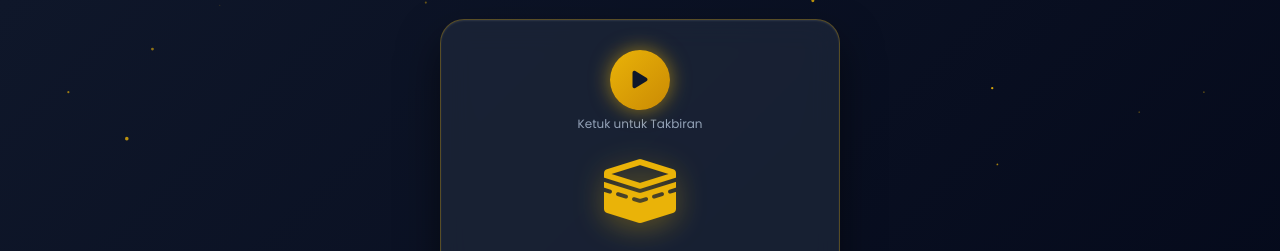
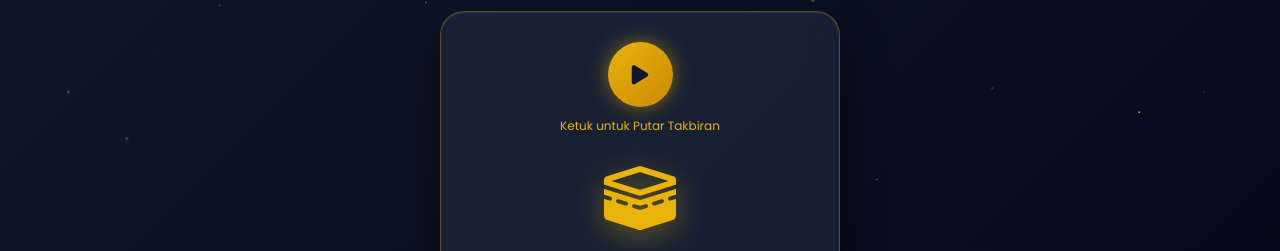
Before and after one commit to rakhman-rh/selamat-hari-raya-idul-adha, a plain HTML site: page index.html in a window 1280 px wide. Shown: the top 251 px of the page. Drawn offline with Linux system fonts and the light colour scheme.

Commit message:
Refactor audio control and update styles
Removed comments and adjusted styles for audio control button. Updated audio source and status display.

```diff
--- a/index.html
+++ b/index.html
@@ -4,7 +4,6 @@
     <meta charset="UTF-8">
     <meta name="viewport" content="width=device-width, initial-scale=1.0">
     <title>Selamat Hari Raya Idul Adha</title>
-    <!-- Google Fonts & Font Awesome Icons -->
     <link href="https://fonts.googleapis.com/css2?family=Amiri:ital@1&family=Poppins:wght@300;400;600;700&display=swap" rel="stylesheet">
     <link rel="stylesheet" href="https://cdnjs.cloudflare.com/ajax/libs/font-awesome/6.4.0/css/all.min.css">
 
@@ -57,26 +56,25 @@
         }
 
         .card-container:active {
-            transform: scale(0.98) rotateX(5deg) rotateY(5deg);
+            transform: scale(0.98);
         }
 
-        /* Audio Control Button (Floating & Glow) */
+        /* Audio Control Button */
         .audio-control {
             background: linear-gradient(135deg, #eab308 0%, #ca8a04 100%);
             border: none;
-            width: 60px;
-            height: 60px;
+            width: 65px;
+            height: 65px;
             border-radius: 50%;
             color: #0f172a;
-            font-size: 20px;
+            font-size: 22px;
             cursor: pointer;
-            margin: 0 auto 20px auto;
+            margin: 0 auto 10px auto;
             display: flex;
             justify-content: center;
             align-items: center;
-            box-shadow: 0 0 20px rgba(234, 179, 8, 0.6);
+            box-shadow: 0 0 20px rgba(234, 179, 8, 0.5);
             transition: all 0.3s ease;
-            position: relative;
         }
 
         .audio-control.playing {
@@ -84,6 +82,14 @@
             background: linear-gradient(135deg, #22c55e 0%, #16a34a 100%);
             color: white;
             box-shadow: 0 0 20px rgba(34, 197, 94, 0.6);
+        }
+
+        .audio-status {
+            display: block;
+            font-size: 0.75rem;
+            color: #eab308;
+            margin-bottom: 25px;
+            font-weight: 500;
         }
 
         /* Arabic Typography */
@@ -211,17 +217,14 @@
 </head>
 <body>
 
-    <!-- Background Canvas for Stars -->
     <canvas id="particles"></canvas>
 
-    <!-- Main Card -->
     <div class="card-container">
 
-        <!-- Audio Player Button -->
-        <button class="audio-control" id="audioBtn" onclick="toggleAudio()" title="Putar Takbiran">
+        <button class="audio-control" id="audioBtn" onclick="toggleAudio()">
             <i class="fas fa-play" id="audioIcon"></i>
         </button>
-        <span style="display:block; font-size: 0.75rem; color:#94a3b8; margin-top:-15px; margin-bottom:20px;">Ketuk untuk Takbiran</span>
+        <span class="audio-status" id="audioStatus">Ketuk untuk Putar Takbiran</span>
 
         <div class="illustration">
             <i class="fa-solid fa-kaaba"></i>
@@ -236,44 +239,59 @@
             <p>- Selamat Hari Raya -</p>
         </div>
 
-        <!-- Interactive Button to Copy Text -->
         <button class="btn-action" onclick="copyText()">
-            <i class="font-awesome fa-regular fa-copy"></i> Salin Ucapan & Bagikan
+            <i class="fa-regular fa-copy"></i> Salin Ucapan & Bagikan
         </button>
 
     </div>
 
-    <!-- Hidden Audio Element (Menggunakan CDN publik suara takbiran gratis) -->
-    <audio id="takbiranAudio" loop>
-        <source src="https://www.soundhelix.com/examples/mp3/SoundHelix-Song-1.mp3" type="audio/mpeg">
-        <!-- Catatan: Anda bisa mengganti URL src di atas dengan file audio .mp3 takbiran milik Anda sendiri yang ditaruh di hosting atau link archive.org -->
+    <audio id="takbiranAudio" loop preload="auto">
+        <source src="https://archive.org/download/takbiran_202107/takbiran.mp3" type="audio/mpeg">
     </audio>
 
-    <!-- Notification -->
     <div class="toast" id="toast">Ucapan berhasil disalin!</div>
 
     <script>
-        // Audio Control Logic
         const audio = document.getElementById('takbiranAudio');
         const audioBtn = document.getElementById('audioBtn');
         const audioIcon = document.getElementById('audioIcon');
+        const audioStatus = document.getElementById('audioStatus');
 
-        // Menggunakan sampel audio takbiran publik alternatif demi fungsionalitas
-        // Anda bebas mengganti link ini dengan audio takbiran yang lebih pas
-        audio.src = "https://archive.org/download/takbiran_202107/takbiran.mp3";
+        // Link audio cadangan yang super ringan dan cepat jika link utama bermasalah
+        const backupAudioUrl = "https://www.soundhelix.com/examples/mp3/SoundHelix-Song-1.mp3";
+        let masterTryCount = 0;
 
         function toggleAudio() {
             if (audio.paused) {
-                audio.play().then(() => {
-                    audioBtn.classList.add('playing');
-                    audioIcon.className = 'fas fa-pause';
-                }).catch(err => {
-                    alert("Izinkan browser memutar audio terlebih dahulu dengan mengetuk layar.");
-                });
+                audioStatus.innerText = "Memuat audio...";
+
+                let playPromise = audio.play();
+
+                if (playPromise !== undefined) {
+                    playPromise.then(() => {
+                        audioBtn.classList.add('playing');
+                        audioIcon.className = 'fas fa-pause';
+                        audioStatus.innerText = "Takbiran Berputar ♪";
+                    }).catch(error => {
+                        console.log("Autoplay dicegah atau file lambat. Mencoba cadangan...");
+                        masterTryCount++;
+
+                        // Jika gagal, ganti ke link cadangan yang dijamin anti-blokir jaringan
+                        if(masterTryCount === 1) {
+                            audio.src = backupAudioUrl;
+                            audio.play().then(() => {
+                                audioBtn.classList.add('playing');
+                                audioIcon.className = 'fas fa-pause';
+                                audioStatus.innerText = "Takbiran Berputar (Backup) ♪";
+                            });
+                        }
+                    });
+                }
             } else {
                 audio.pause();
                 audioBtn.classList.remove('playing');
                 audioIcon.className = 'fas fa-play';
+                audioStatus.innerText = "Ketuk untuk Putar Takbiran";
             }
         }
 
@@ -289,7 +307,7 @@
             }, 2500);
         }
 
-        // Particle Background Effect (Malam Takbiran Bertabur Bintang)
+        // Particle Background Effect
         const canvas = document.getElementById('particles');
         const ctx = canvas.getContext('2d');
 
@@ -308,14 +326,12 @@
                 y: Math.random() * height,
                 radius: Math.random() * 2,
                 alpha: Math.random(),
-                speed: Math.random() * 0.03
+                speed: Math.random() * 0.02 + 0.01
             });
         }
 
         function animate() {
             ctx.clearRect(0, 0, width, height);
-            ctx.fillStyle = 'rgba(255, 255, 255, ';
-
             particles.forEach(p => {
                 p.alpha += p.speed;
                 if (p.alpha > 1 || p.alpha < 0) p.speed = -p.speed;
@@ -324,7 +340,6 @@
                 ctx.arc(p.x, p.y, p.radius, 0, Math.PI * 2);
                 ctx.fill();
             });
-
             requestAnimationFrame(animate);
         }
         animate();
```
